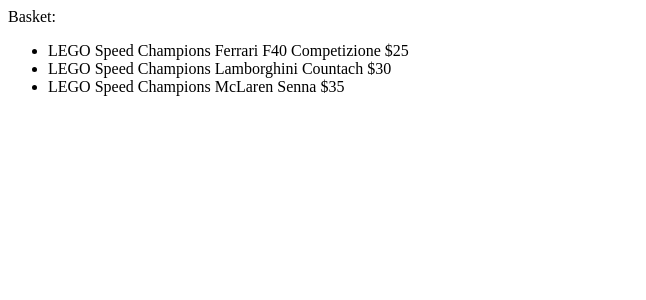
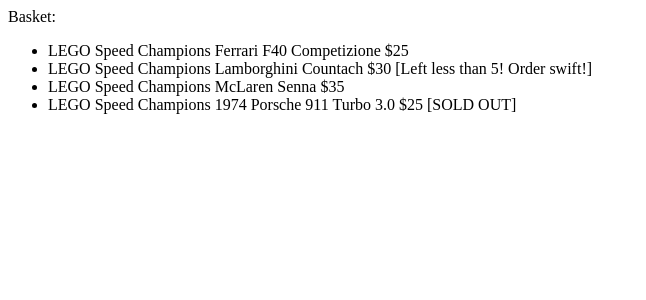
Before and after one commit to TalhaPekdemir/learning-react, a React (Vite) app in the folder v18/01-Intro/intro/: page / in a window 1280 px wide. Shown: the top 300 px of the page, without its empty margins (0-646 px from the left). Built offline with nearby package versions, Linux system fonts and the light colour scheme.

Commit message:
added conditional rendering

```diff
--- a/v18/01-Intro/intro/src/App.jsx
+++ b/v18/01-Intro/intro/src/App.jsx
@@ -3,6 +3,7 @@
 import Hello from "./components/Hello";
 import Player from "./components/Player";
 import Basket from "./components/Basket";
+import LogInOutButton from "./components/LogInOutButton";
 
 function App() {
   // A component has to return a JSX.
@@ -17,6 +18,7 @@
     <div className="App">
       {/* <Player player={player} /> */}
       <Basket />
+      {/* <LogInOutButton /> */}
     </div>
   );
 }
--- a/v18/01-Intro/intro/src/components/Basket.jsx
+++ b/v18/01-Intro/intro/src/components/Basket.jsx
@@ -2,9 +2,30 @@
 
 export default function Basket() {
   const basketItems = [
-    { id: 1, name: "LEGO Speed Champions Ferrari F40 Competizione", price: 25 },
-    { id: 2, name: "LEGO Speed Champions Lamborghini Countach", price: 30 },
-    { id: 3, name: "LEGO Speed Champions McLaren Senna", price: 35 },
+    {
+      id: 1,
+      name: "LEGO Speed Champions Ferrari F40 Competizione",
+      price: 25,
+      stock: 3,
+    },
+    {
+      id: 2,
+      name: "LEGO Speed Champions Lamborghini Countach",
+      price: 30,
+      stock: 15,
+    },
+    {
+      id: 3,
+      name: "LEGO Speed Champions McLaren Senna",
+      price: 35,
+      stock: 1,
+    },
+    {
+      id: 4,
+      name: "LEGO Speed Champions 1974 Porsche 911 Turbo 3.0",
+      price: 25,
+      stock: 0,
+    },
   ];
 
   return (
--- a/v18/01-Intro/intro/src/components/BasketItem.jsx
+++ b/v18/01-Intro/intro/src/components/BasketItem.jsx
@@ -1,7 +1,9 @@
 export default function BasketItem({ item }) {
   return (
     <li>
-      {item.name} ${item.price}
+      {item.name} ${item.price}{" "}
+      {item.stock > 5 ? "[Left less than 5! Order swift!]" : ""}{" "}
+      {item.stock == 0 ? "[SOLD OUT]" : ""}
     </li>
   );
 }
--- /dev/null
+++ b/v18/01-Intro/intro/src/components/ButtonWithText.jsx
@@ -0,0 +1,7 @@
+export default function ButtonWithText({ text }) {
+  return (
+    <div>
+      <a href="#">{text}</a>
+    </div>
+  );
+}
--- /dev/null
+++ b/v18/01-Intro/intro/src/components/LogInOutButton.jsx
@@ -0,0 +1,11 @@
+import ButtonWithText from "./ButtonWithText";
+
+export default function LogInOutButton() {
+  const isLoggedIn = false;
+
+  return isLoggedIn ? (
+    <ButtonWithText text="Log Out" />
+  ) : (
+    <ButtonWithText text="Log In" />
+  );
+}
```
Also changed, not shown: 1 other file (tests, documents, lock files or other folders).
